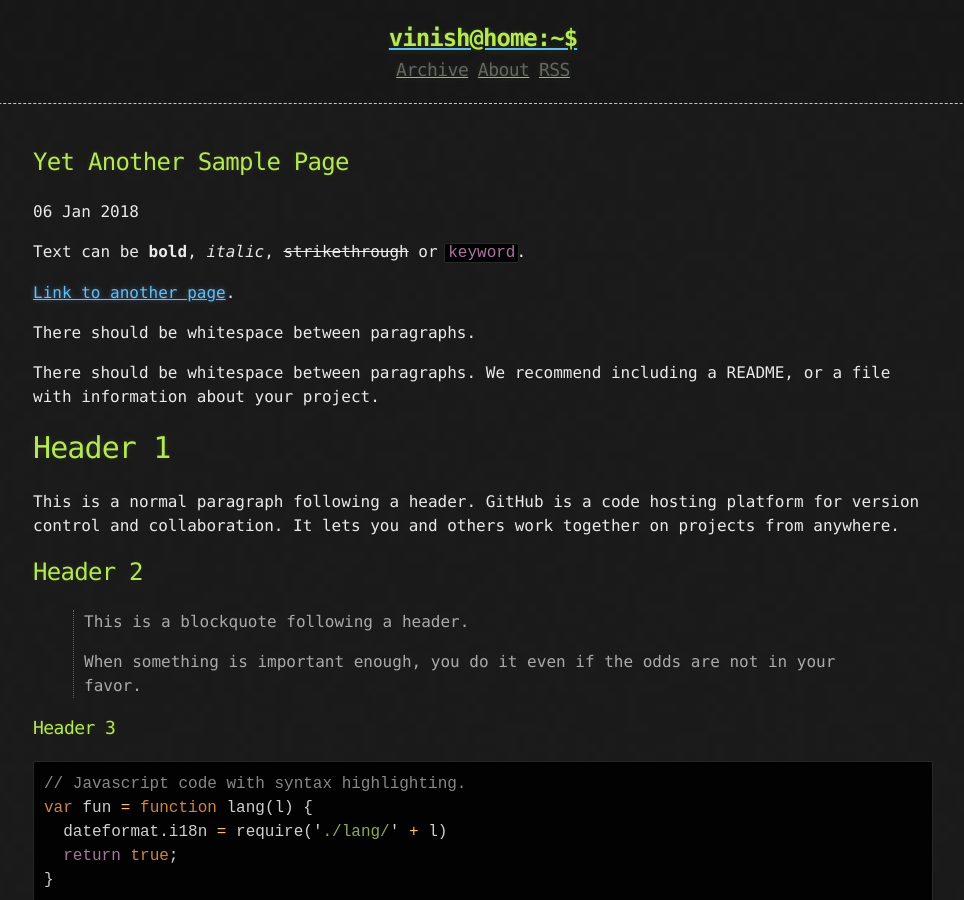
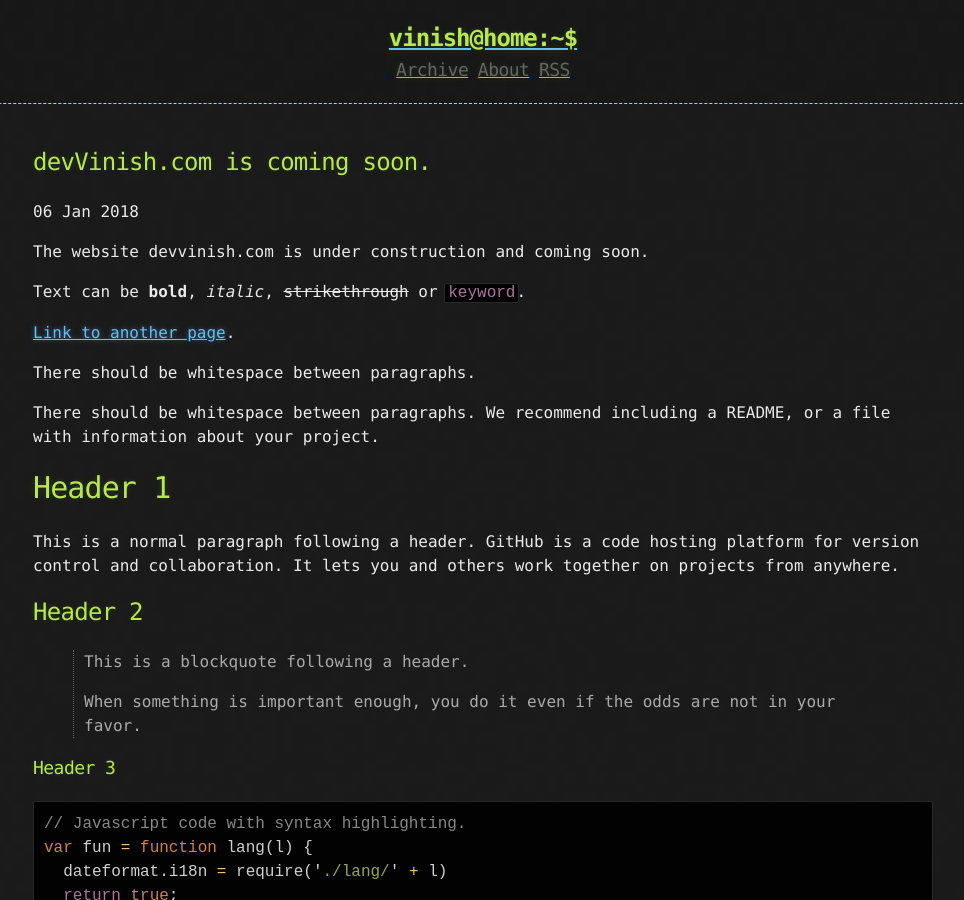
Before and after one commit to Vinishsblog/Vinishsblog.github.io, a Jekyll site: the page built from _posts/2018-01-06-Yet-Another-Sample-Page.md, in a window 1280 px wide and 900 px high. Shown: the whole window, without its empty margins (157-1121 px from the left). Built offline with Jekyll 4.4.1, drawn with Linux system fonts in a browser that asks for light colours.

Commit message:
Update 2018-01-06-Yet-Another-Sample-Page.md

```diff
--- a/_posts/2018-01-06-Yet-Another-Sample-Page.md
+++ b/_posts/2018-01-06-Yet-Another-Sample-Page.md
@@ -1,8 +1,9 @@
 ---
-title: Yet Another Sample Page
+title: devVinish.com is coming soon.
 published: true
 featured: true
 ---
+The website devvinish.com is under construction and coming soon.
 
 Text can be **bold**, _italic_, ~~strikethrough~~ or `keyword`.
 
```
